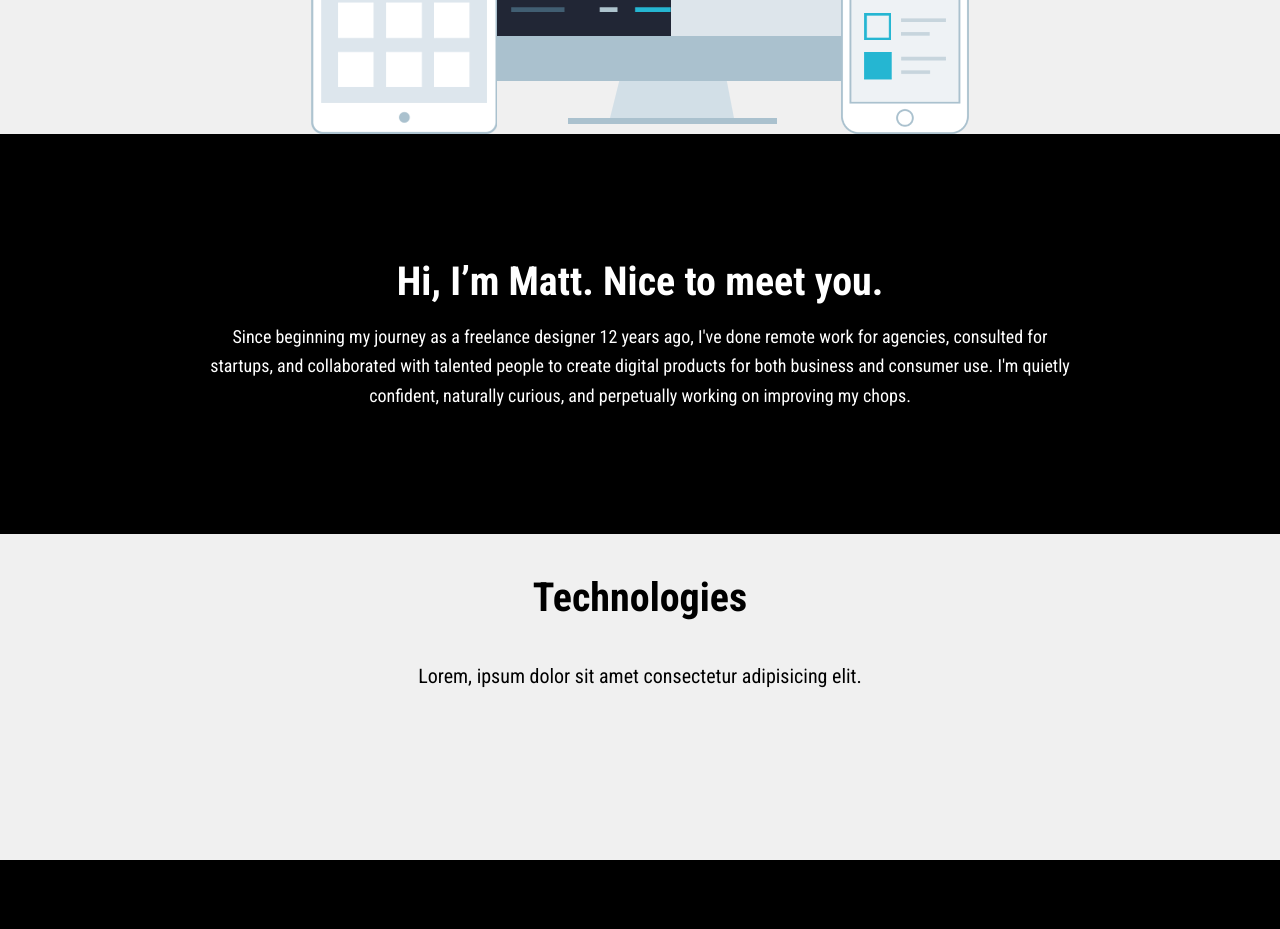
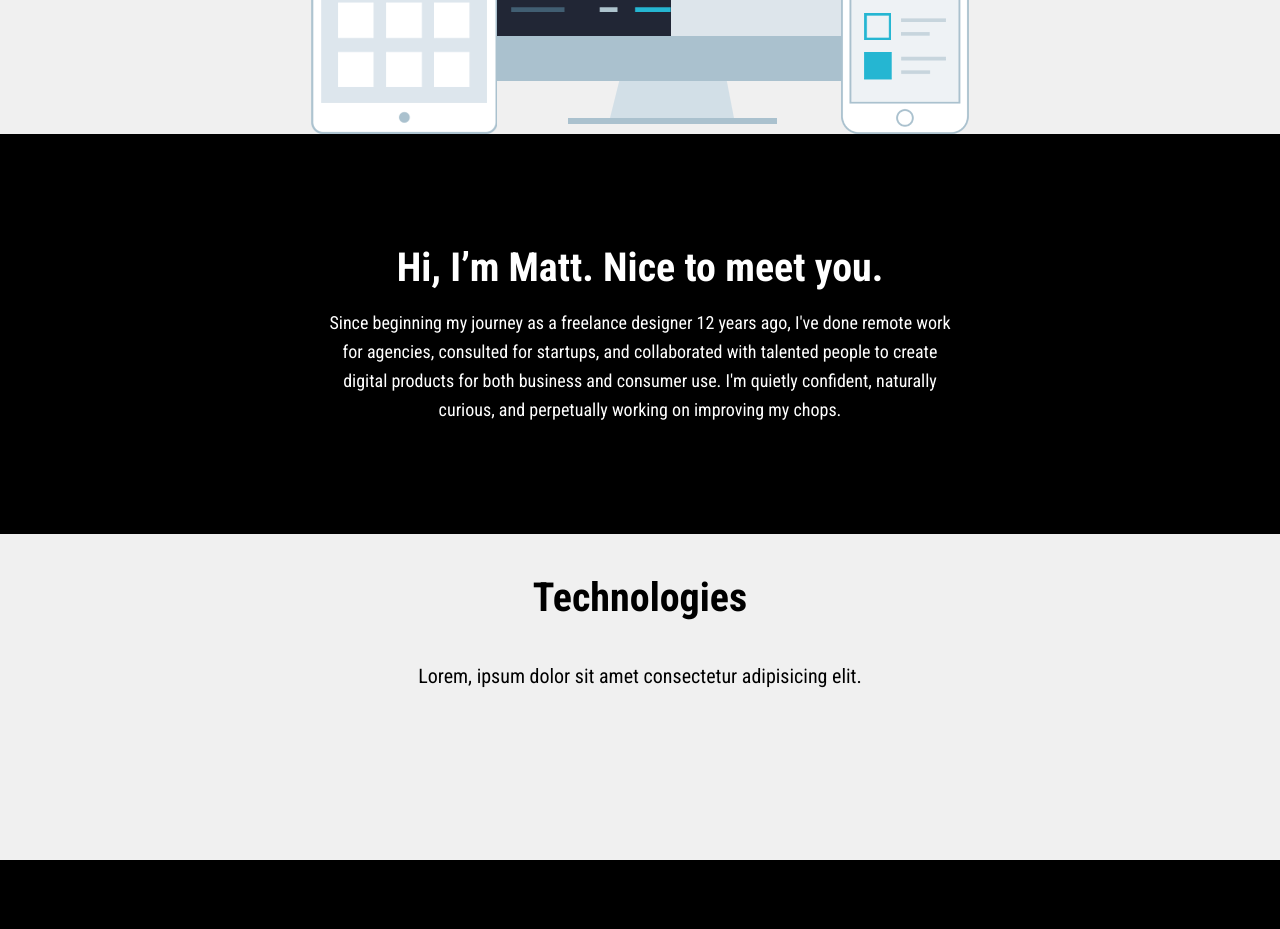
Before and after one commit to BenjaminRasoli/portfolioschool, a React (Vite) app: page / in a window 1280 px wide. Shown: the part 900-1829 px from the top of the page. Built offline with nearby package versions, Linux system fonts and the light colour scheme; no server answers; some icons are missing.

Commit message:
added container

```diff
--- a/src/components/Introduction.tsx
+++ b/src/components/Introduction.tsx
@@ -1,8 +1,7 @@
-
 function Introduction() {
   return (
-    <div className="w-full min-h-[50vh] bg-Main text-White flex justify-center flex-col text-center items-center">
-      <div className="w-full md:max-w-4xl px-4">
+    <div className="p-container w-full min-h-[50vh] bg-Main text-White flex justify-center flex-col text-center items-center">
+      <div className="w-full md:max-w-2xl px-4">
         <h1 className="text-h1">Hi, I’m Matt. Nice to meet you.</h1>
         <p className="mt-4 text-lg leading-relaxed">
           Since beginning my journey as a freelance designer 12 years ago, I've
@@ -16,4 +15,4 @@ function Introduction() {
   );
 }
 
-export default Introduction
+export default Introduction;
```
